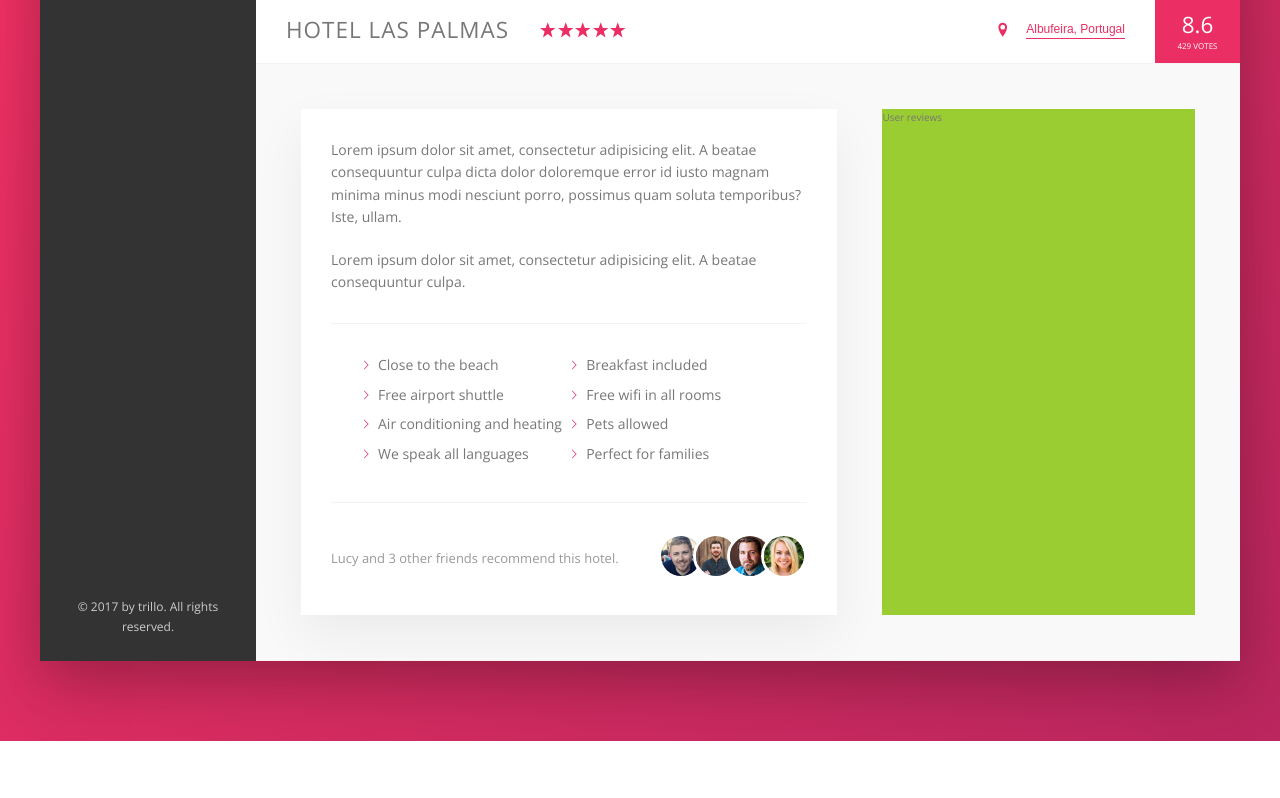
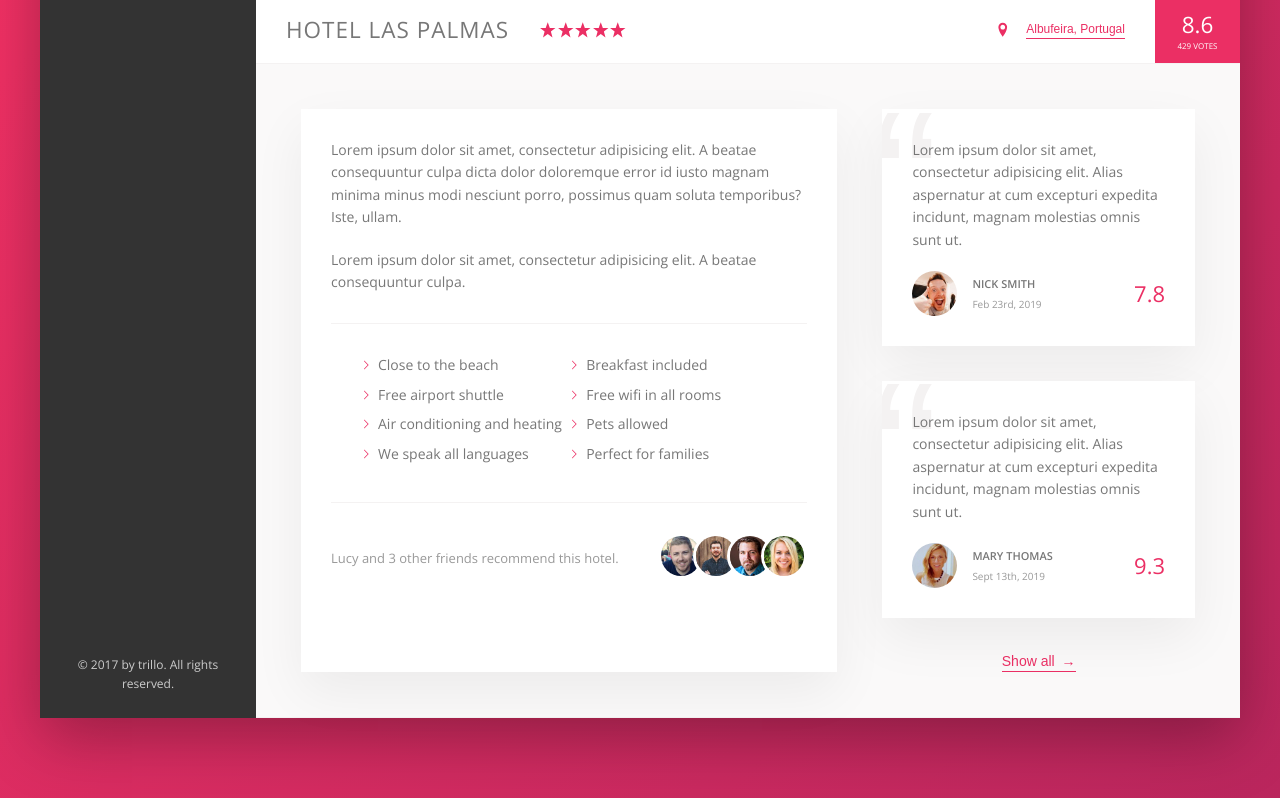
Before and after one commit to Shaqal7/Trillo-flexbox, a website: page index.html in a window 1280 px wide. Shown: the part 538-1336 px from the top of the page. Before the commit the page ends 1279 px from the top, so only its background shows below. Drawn offline with nearby package versions, Linux system fonts and the light colour scheme.

Commit message:
Building the User Reviews Section

```diff
--- a/index.html
+++ b/index.html
@@ -168,7 +168,33 @@
                 </div>
 
                 <div class="user-reviews">
-                    User reviews
+                    <figure class="review">
+                        <blockquote class="review__text">
+                            Lorem ipsum dolor sit amet, consectetur adipisicing elit. Alias aspernatur at cum excepturi expedita incidunt, magnam molestias omnis sunt ut.
+                        </blockquote>
+                        <figcaption class="review__user">
+                            <img src="img/user-1.jpg" alt="User 1" class="review__photo">
+                            <div class="review__user-box">
+                                <p class="review__user-name">Nick Smith</p>
+                                <p class="review__user-date">Feb 23rd, 2019</p>
+                            </div>
+                            <div class="review__rating">7.8</div>
+                        </figcaption>
+                    </figure>
+                    <figure class="review">
+                        <blockquote class="review__text">
+                            Lorem ipsum dolor sit amet, consectetur adipisicing elit. Alias aspernatur at cum excepturi expedita incidunt, magnam molestias omnis sunt ut.
+                        </blockquote>
+                        <figcaption class="review__user">
+                            <img src="img/user-2.jpg" alt="User 2" class="review__photo">
+                            <div class="review__user-box">
+                                <p class="review__user-name">Mary Thomas</p>
+                                <p class="review__user-date">Sept 13th, 2019</p>
+                            </div>
+                            <div class="review__rating">9.3</div>
+                        </figcaption>
+                    </figure>
+                    <button class="button-inline">Show all <span>&rarr;</span></button>
                 </div>
             </div>
         </main>
--- a/sass/_components.scss
+++ b/sass/_components.scss
@@ -272,8 +272,17 @@
   cursor: pointer;
   transition: all .2s;
 
+  & span {
+    margin-left: 3px;
+    transition: margin-left .2s;
+  }
+
   &:hover {
     color: var(--color-grey-dark-1);
+
+    span {
+      margin-left: 8px;
+    }
   }
 
   &:focus {
@@ -372,3 +381,67 @@
     }
   }
 }
+
+/////////////////////////////////////////////////
+// REVIEWS
+.review {
+  background-color: #fff;
+  box-shadow: var(--shadow-light);
+  padding: 3rem;
+  margin-bottom: 3.5rem;
+  position: relative;
+  overflow: hidden;
+
+  &__text {
+    margin-bottom: 2rem;
+    z-index: 10;
+    position: relative;
+  }
+
+  &__user {
+    display: flex;
+    align-items: center;
+    margin-top: 2rem;
+  }
+
+  &__photo {
+    height: 4.5rem;
+    width: 4.5rem;
+    border-radius: 50%;
+    margin-right: 1.5rem;
+  }
+
+  &__user-box {
+    margin-right: auto;
+  }
+
+  &__user-name {
+    font-size: 1.1rem;
+    font-weight: 600;
+    text-transform: uppercase;
+    margin-bottom: .4rem;
+  }
+
+  &__user-date {
+    color: var(--color-grey-dark-3);
+    font-size: 1rem;
+  }
+
+  &__rating {
+    color: var(--color-primary);
+    font-size: 2.2rem;
+    font-weight: 300;
+  }
+
+  &::before {
+    content: "\201C";
+    position: absolute;
+    top: -2.75rem;
+    left: -1rem;
+    line-height: 1;
+    font-size: 20rem;
+    color: var(--color-grey-light-2);
+    font-family: sans-serif;
+    z-index: 1;
+  }
+}
--- a/sass/_layout.scss
+++ b/sass/_layout.scss
@@ -39,6 +39,7 @@
 }
 
 .detail {
+  font-size: 1.4rem;
   display: flex;
   padding: 4.5rem;
   background-color: var(--color-grey-light-1);
@@ -46,7 +47,6 @@
 }
 
 .description {
-  font-size: 1.4rem;
   background-color: #fff;
   box-shadow: var(--shadow-light);
   padding: 3rem;
@@ -55,6 +55,9 @@
 }
 
 .user-reviews {
-  background-color: yellowgreen;
   flex: 1;
+
+  display: flex;
+  flex-direction: column;
+  align-items: center;
 }
```
Also changed, not shown: css/style.css.
